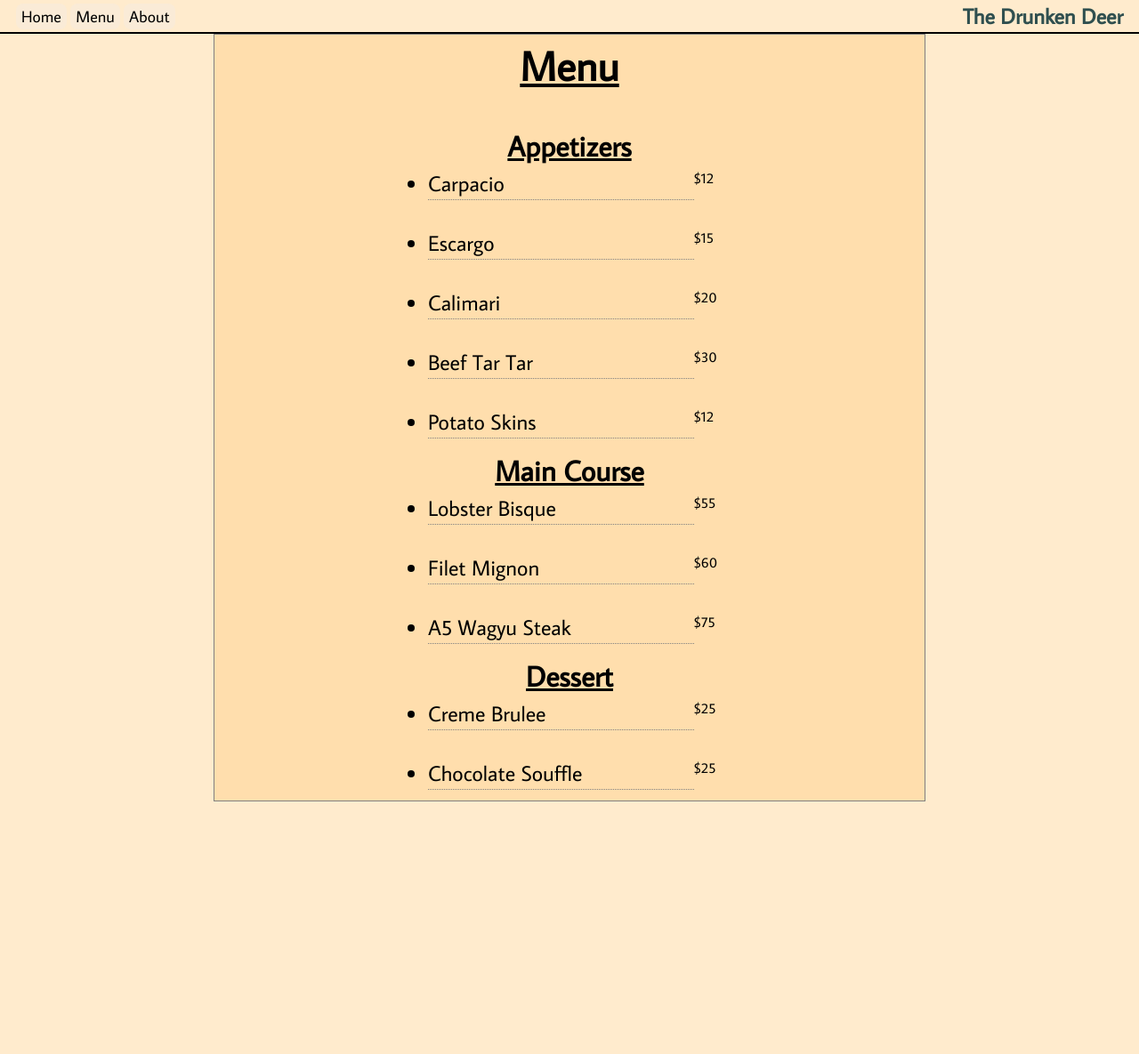
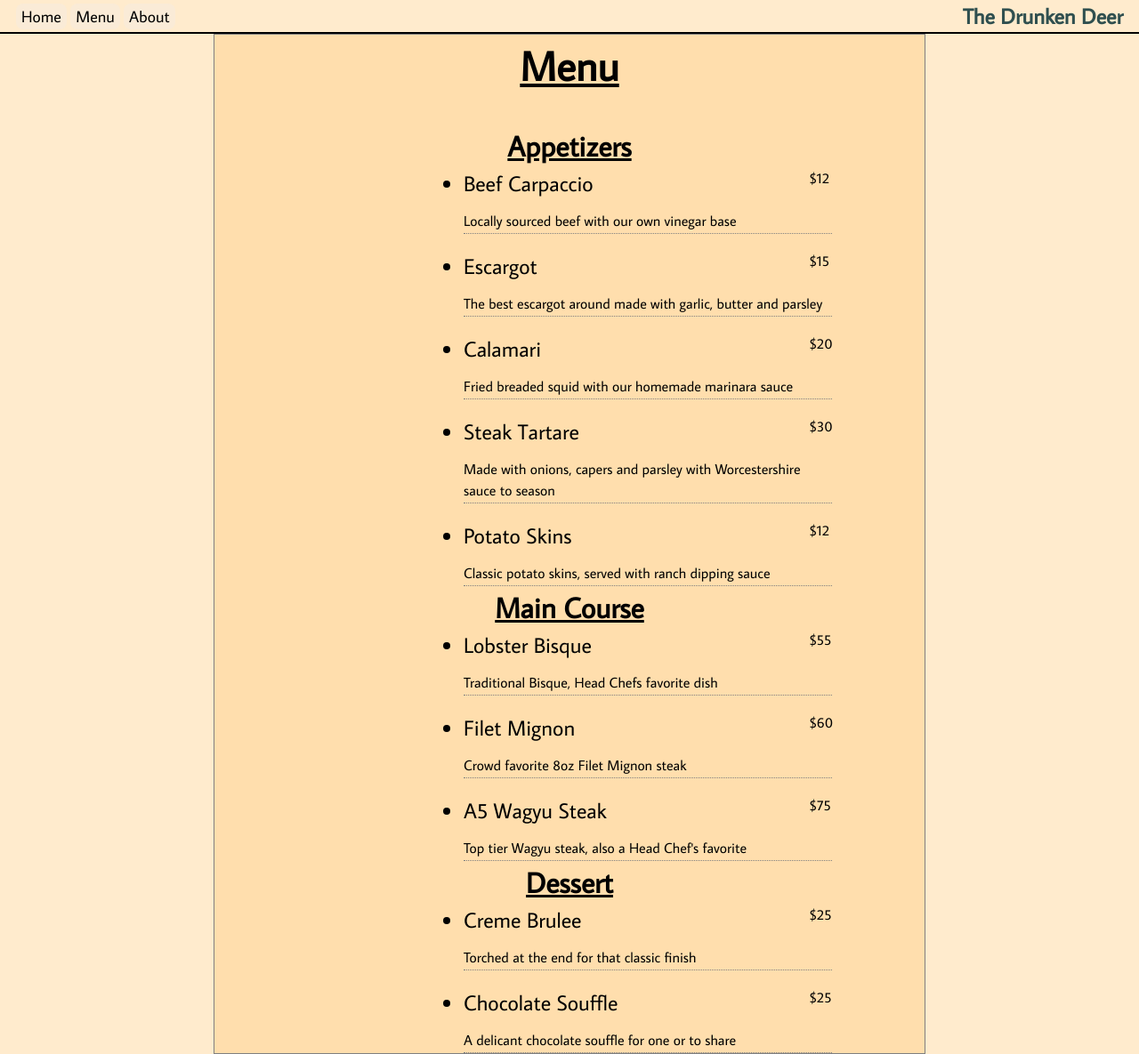
Before and after one commit to Ethan-Hannum/restaurant-page, a website built with webpack: page src/template.html in a window 1280 px wide. Shown: the whole page at 89% size. Before the commit the page ends 901 px from the top, so only its background shows below. Built offline with nearby package versions, Linux system fonts and the light colour scheme.

Commit message:
Finish writing and styling menu page
The menu page is now fully designed, now the page need to be made
dynamically with javascript

```diff
--- a/src/styles.css
+++ b/src/styles.css
@@ -212,14 +212,13 @@ button:nth-child(1) {
 .menu-section {
   display: flex;
   flex-direction: column;
-  margin-left: 200px;
-  margin-right: 160px;
+  margin-left: 240px;
 }
 
 .menu-section > h2 {
   text-decoration: underline;
   align-self: center;
-  margin-right: 40px;
+  margin-right: 240px;
   font-size: 32px;
 }
 
@@ -230,8 +229,10 @@ button:nth-child(1) {
   row-gap: 18px;
 }
 
-.menu-list > li {
+.menu-item {
   border-bottom: 1px gray dotted;
+  padding-bottom: 2px;
+  margin-right: -25px;
 }
 
 .appetizers > li:nth-child(3) {
--- a/src/template.html
+++ b/src/template.html
@@ -20,35 +20,65 @@
             <div class="menu-section">
                 <h2>Appetizers</h2>
                 <ul class="menu-list appetizers">
-                    <li>Carpacio</li>
+                    <div class="menu-item">
+                        <li>Beef Carpaccio</li>
+                        <p>Locally sourced beef with our own vinegar base</p>
+                    </div>
                     <p>$12</p>
-                    <li>Escargo</li>
+                    <div class="menu-item">
+                        <li>Escargot</li>
+                        <p>The best escargot around made with garlic, butter and parsley</p>
+                    </div>
                     <p>$15</p>
-                    <li>Calimari</li>
+                    <div class="menu-item">
+                        <li>Calamari</li>
+                        <p>Fried breaded squid with our homemade marinara sauce</p>
+                    </div>
                     <p>$20</p>
-                    <li>Beef Tar Tar</li>
+                    <div class="menu-item">
+                        <li>Steak Tartare</li>
+                        <p>Made with onions, capers and parsley with Worcestershire sauce to season</p>
+                    </div>
                     <p>$30</p>
+                    <div class="menu-item">
                         <li>Potato Skins</li>
+                        <p>Classic potato skins, served with ranch dipping sauce</p>
+                    </div>
                     <p>$12</p>
                 </ul>
             </div>
             <div class="menu-section">
                 <h2>Main Course</h2>
                 <ul class="menu-list main-course">
+                    <div class="menu-item">
                         <li>Lobster Bisque</li>
+                        <p>Traditional Bisque, Head Chefs favorite dish</p>
+                    </div>
                     <p>$55</p>
+                    <div class="menu-item">
                         <li>Filet Mignon</li>
+                        <p>Crowd favorite 8oz Filet Mignon steak</p>
+                    </div>
                     <p>$60</p>
+                    <div class="menu-item">
                         <li>A5 Wagyu Steak</li>
+                        <p>Top tier Wagyu steak, also a Head Chef's favorite</p>
+                    </div>
                     <p>$75</p>
                 </ul>
             </div>
             <div class="menu-section">
                 <h2>Dessert</h2>
                 <ul class="menu-list dessert">
+                    <div class="menu-item">
                         <li>Creme Brulee</li>
+                        <p>Torched at the end for that classic finish</p>
+                    </div>
                     <p>$25</p>
+                    <div class="menu-item">
                         <li>Chocolate Souffle</li>
+                        <p>A delicant chocolate souffle for one or to share</p>
+                    </div>
                     <p>$25</p>
                 </ul>
             </div>
```
Lines whose indentation alone changed are shown as unchanged.
